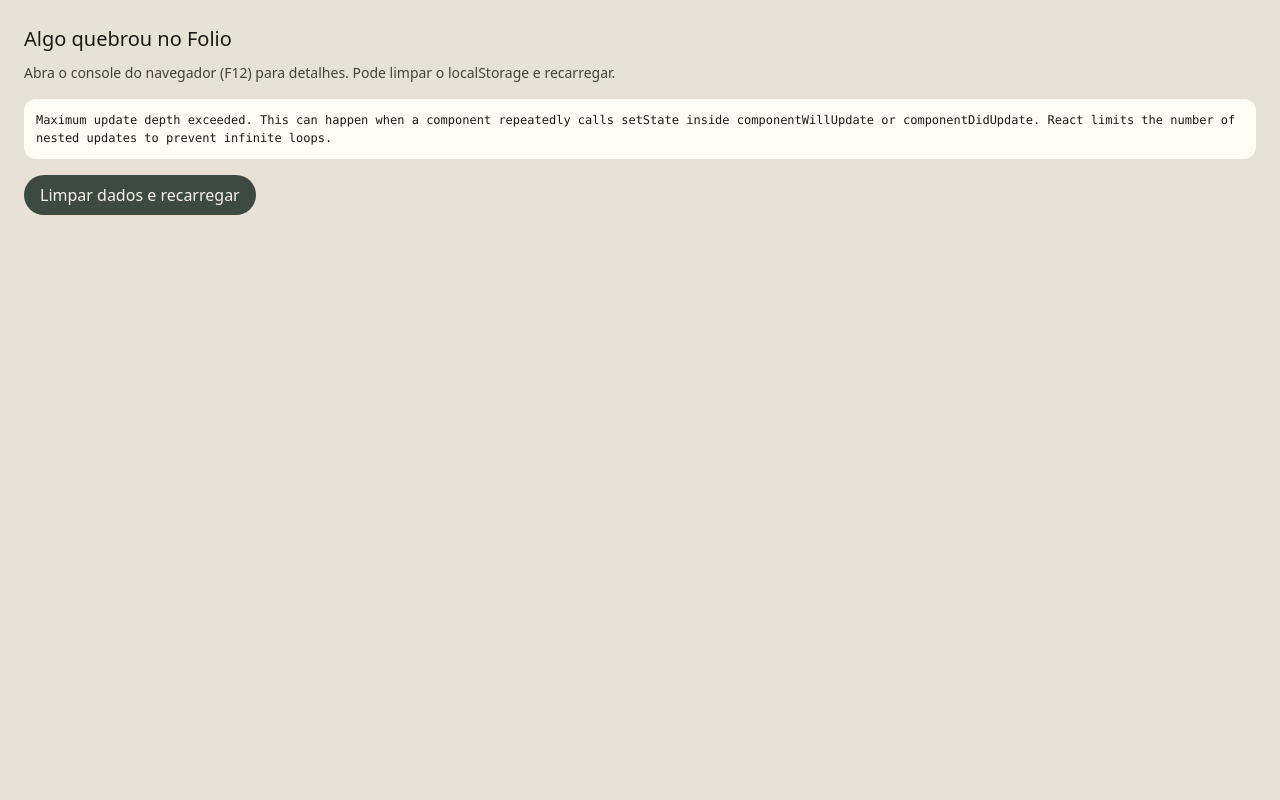
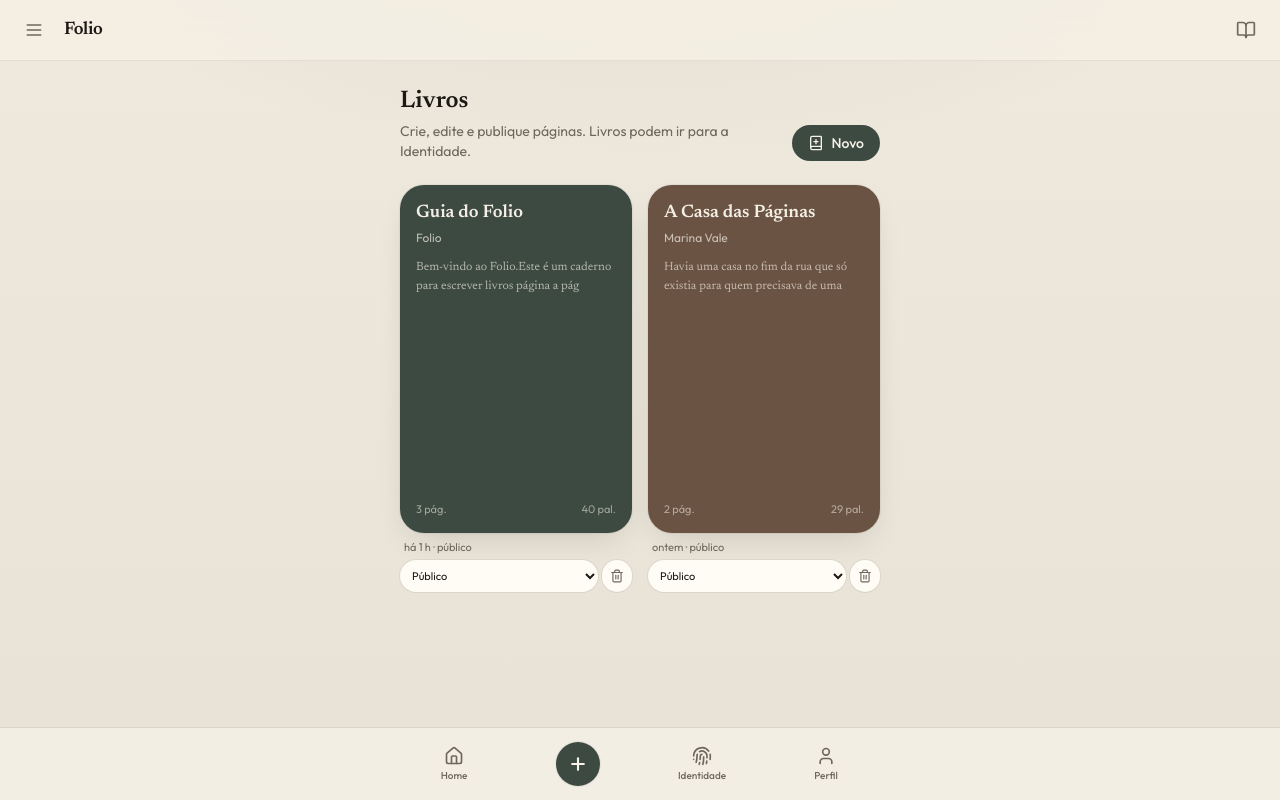
Before and after one commit to Bernardo-Petrassem/folio, a React (Vite) app: page /livros in a window 1280 px wide. Built offline with nearby package versions, Linux system fonts and the light colour scheme.

Commit message:
Stable Zustand selectors on Books, Create, Yarn pages

```diff
--- a/src/pages/BooksPage.tsx
+++ b/src/pages/BooksPage.tsx
@@ -1,4 +1,4 @@
-import { useState } from "react";
+import { useMemo, useState } from "react";
 import { Link, useNavigate } from "react-router-dom";
 import { BookPlus, Trash2 } from "lucide-react";
 import { useStore } from "@/lib/store";
@@ -8,10 +8,11 @@ import { formatRelative, htmlToText, wordCount } from "@/lib/utils";
 
 export function BooksPage() {
   const navigate = useNavigate();
-  const books = useStore((s) => s.books.filter((b) => b.ownerId === CURRENT_USER_ID));
+  const allBooks = useStore((s) => s.books);
   const createBook = useStore((s) => s.createBook);
   const deleteBook = useStore((s) => s.deleteBook);
   const updateBook = useStore((s) => s.updateBook);
+  const books = useMemo(() => allBooks.filter((b) => b.ownerId === CURRENT_USER_ID), [allBooks]);
   const [open, setOpen] = useState(false);
   const [title, setTitle] = useState("");
   const [cover, setCover] = useState<CoverId>("olive");
--- a/src/pages/CreatePage.tsx
+++ b/src/pages/CreatePage.tsx
@@ -1,4 +1,4 @@
-import { useState } from "react";
+import { useMemo, useState } from "react";
 import { useNavigate, Link } from "react-router-dom";
 import { Video, Type, BookPlus } from "lucide-react";
 import { useStore } from "@/lib/store";
@@ -9,7 +9,8 @@ export function CreatePage() {
   const createTextPost = useStore((s) => s.createTextPost);
   const createVideoPost = useStore((s) => s.createVideoPost);
   const createBook = useStore((s) => s.createBook);
-  const yarns = useStore((s) => s.yarns.filter((y) => y.ownerId === CURRENT_USER_ID));
+  const allYarns = useStore((s) => s.yarns);
+  const yarns = useMemo(() => allYarns.filter((y) => y.ownerId === CURRENT_USER_ID), [allYarns]);
 
   const [mode, setMode] = useState<"menu" | "video" | "text">("menu");
   const [text, setText] = useState("");
```
